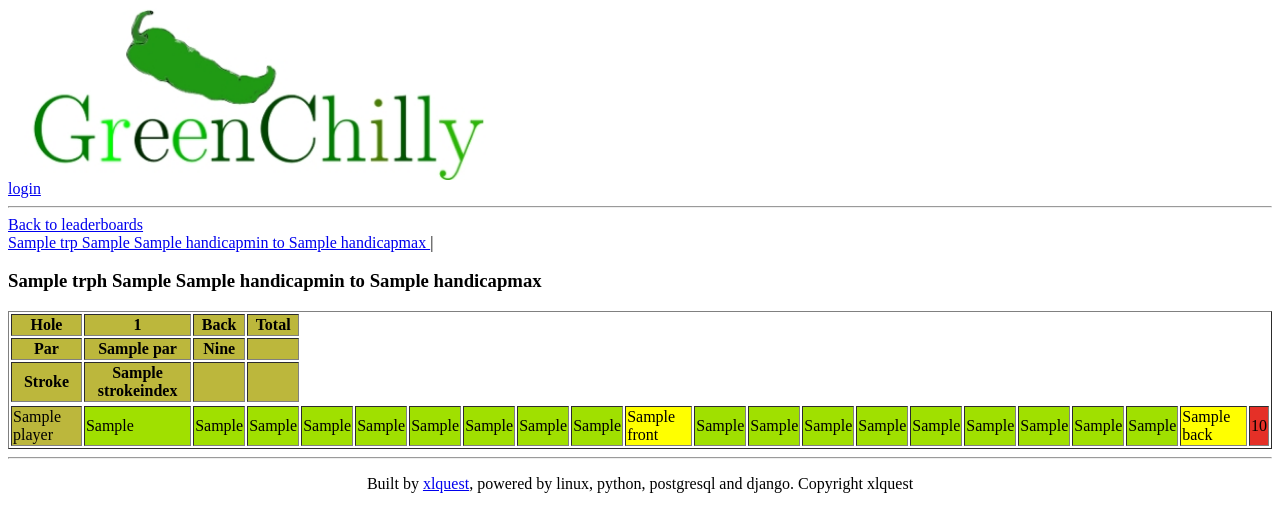
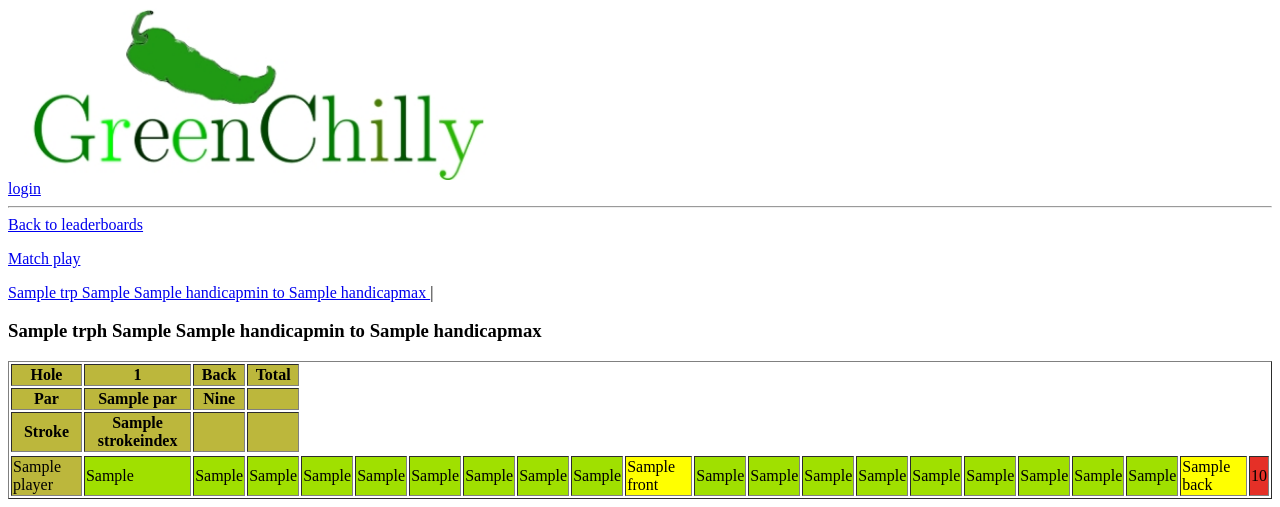
Before and after one commit to iocainst/greenchilly, a Django app: template templates/web/showresults.html in a window 1280 px wide. Shown: the top 507 px of the page. Run offline with Django 3.2, Linux system fonts and the light colour scheme; the template is opened without the code that fills it: most values are stand-ins (such as "Sample title", 1, 10 or a date in 2020); parts of the project's set-up code (start-up, migrations or seed data) failed here and were passed over.

Commit message:
restored matchplay

```diff
--- a/templates/web/showresults.html
+++ b/templates/web/showresults.html
@@ -7,6 +7,7 @@
 {% block centercontent %}
 <div class="backlink">
     <a href="/manageleaderboards/">{% trans "Back to leaderboards" %}</a>
+    <p><a href = "/matchplay/{{tourn.id}}/">{% trans "Match play" %}</a></p>
     <div class="backlink">
     {% for trp in trps %}
     <a href="/leaderboard/{{tourn.id}}/{{forloop.counter0}}">{{trp.name}} {{trp.get_format_display}} {{trp.handicapmin}} to {{trp.handicapmax}} </a> |
```
